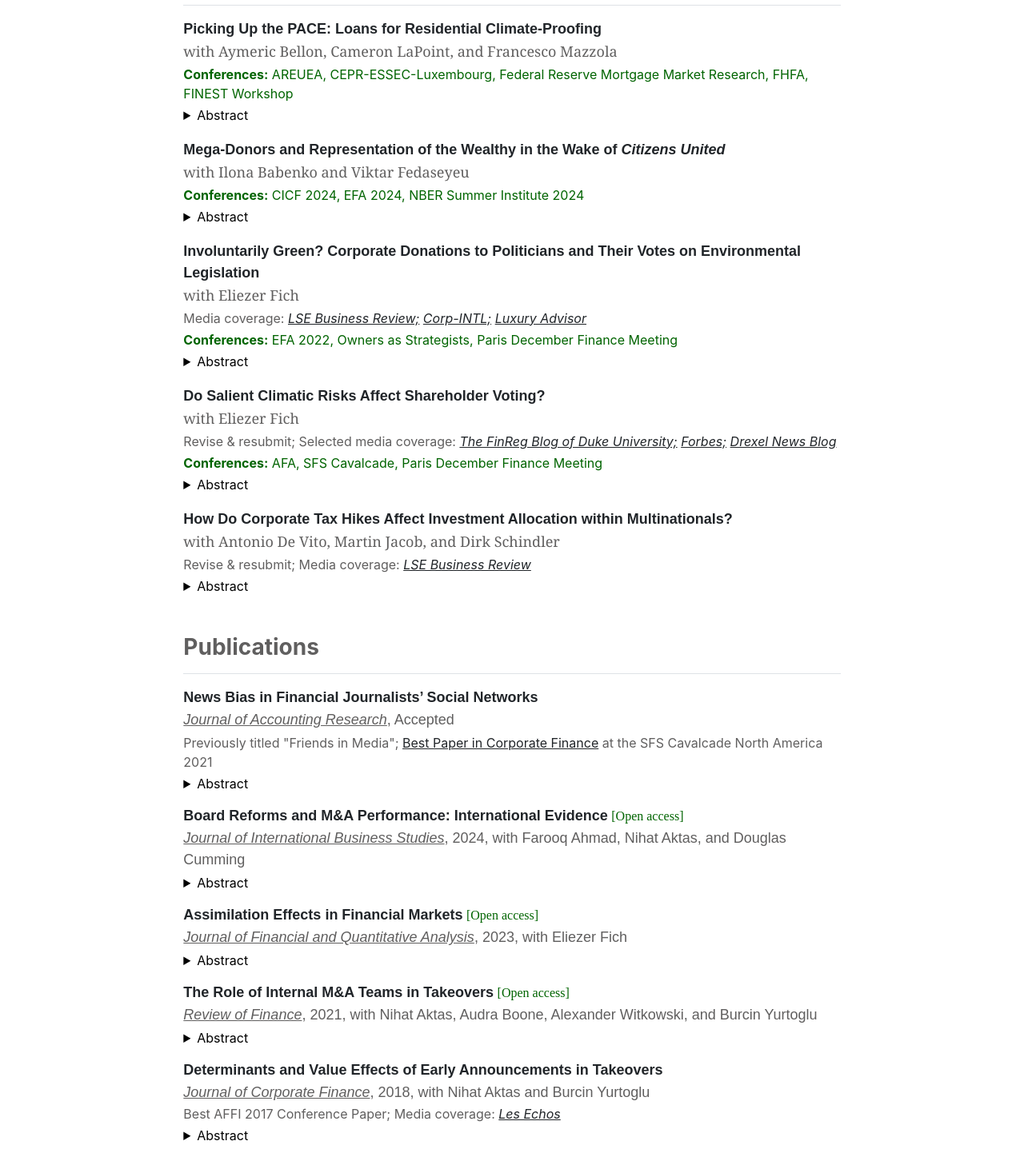
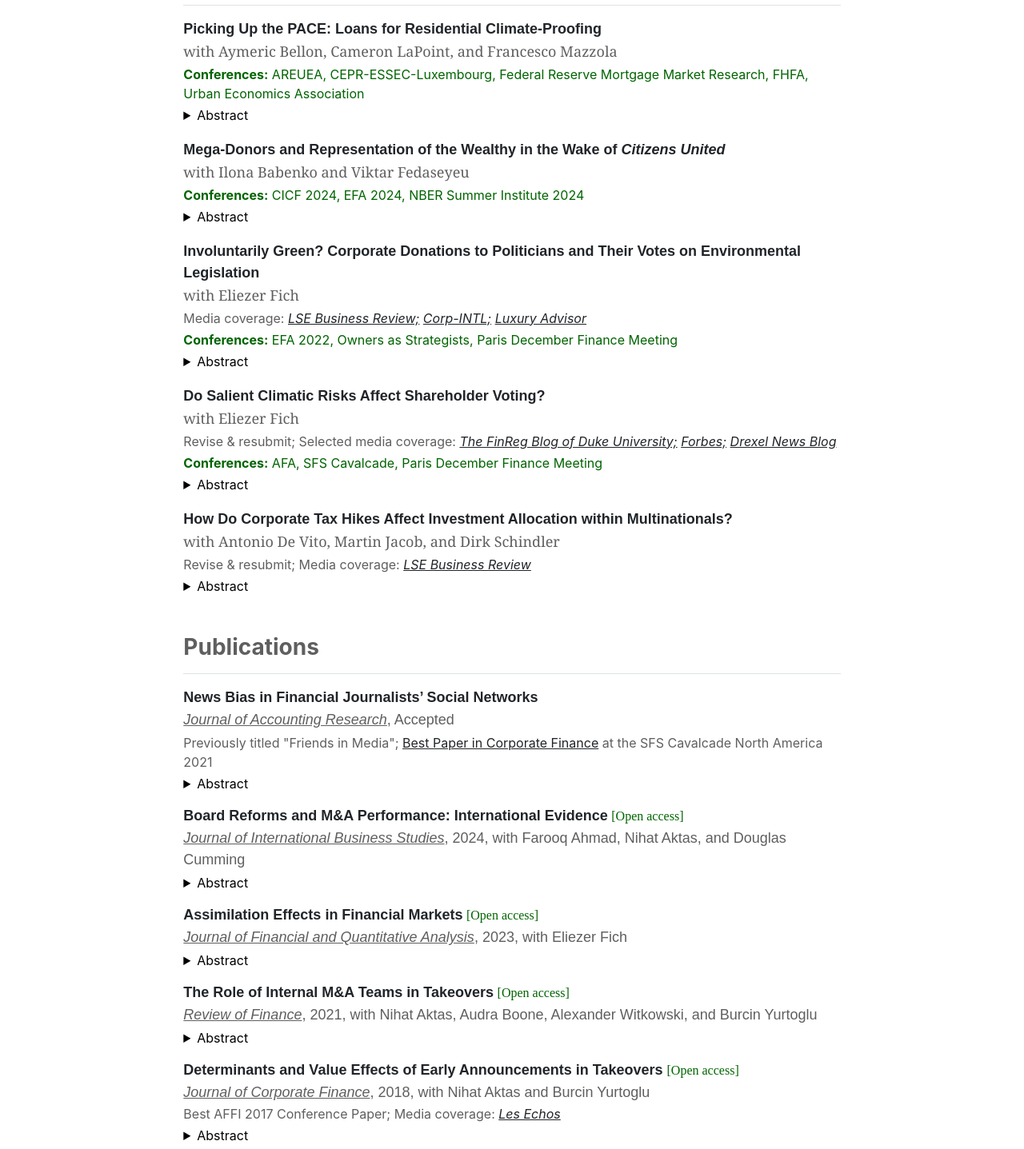
Before and after one commit to guosongxu/guosongxu.github.io, a Jekyll site: the page built from index.md, in a window 1280 px wide. Shown: the part 596-2033 px from the top of the page at 80% size. Built offline with Jekyll 4.4.1, drawn with Linux system fonts in a browser that asks for light colours.

Commit message:
Update home.html

```diff
--- a/_layouts/home.html
+++ b/_layouts/home.html
@@ -17,7 +17,7 @@
 
     <p style="font-family:arial, 'MS Sans Serif', arial;font-size:18px;margin-bottom:1px"><a rel="noreferrer noopener" aria-label=" (opens in a new tab)" href="https://papers.ssrn.com/sol3/papers.cfm?abstract_id=4800611" target="_blank" style="text-decoration:none;"><strong>Picking Up the PACE: Loans for Residential Climate-Proofing</strong></a></p>
     <p style="font-family:georgia;font-size:18px;margin-bottom:3px;color:#605F5F">with Aymeric Bellon, Cameron LaPoint, and Francesco Mazzola</p>
-    <p style="font-size:16px;margin-bottom:3px;color:#006400"><strong>Conferences:</strong> AREUEA, CEPR-ESSEC-Luxembourg, Federal Reserve Mortgage Market Research, FHFA, FINEST Workshop</p>
+    <p style="font-size:16px;margin-bottom:3px;color:#006400"><strong>Conferences:</strong> AREUEA, CEPR-ESSEC-Luxembourg, Federal Reserve Mortgage Market Research, FHFA, Urban Economics Association</p>
     <details>
       <summary>Abstract</summary>
       <p>
@@ -112,7 +112,7 @@
       </p>
     </details>
 
-    <p style="font-family:arial, 'MS Sans Serif', arial;font-size:18px;margin-bottom:1px;margin-top:15px"><strong><a href="https://papers.ssrn.com/sol3/papers.cfm?abstract_id=2874336" target="_blank" rel="noreferrer noopener" aria-label=" (opens in a new tab)" style="text-decoration:none;">Determinants and Value Effects of Early Announcements in Takeovers</a></strong></p>
+    <p style="font-family:arial, 'MS Sans Serif', arial;font-size:18px;margin-bottom:1px;margin-top:15px"><strong><a href="https://papers.ssrn.com/sol3/papers.cfm?abstract_id=2874336" target="_blank" rel="noreferrer noopener" aria-label=" (opens in a new tab)" style="text-decoration:none;">Determinants and Value Effects of Early Announcements in Takeovers</a></strong></span>&nbsp;<span style="font-family:bradley hand, cursive;font-size:16px"><a href="https://papers.ssrn.com/sol3/papers.cfm?abstract_id=2874336" target="_blank" rel="noreferrer noopener" aria-label=" (opens in a new tab)" style="text-decoration:none;color:#006400">[Open access]</a></span></p>
     <p style="font-family:arial;font-size:18px;margin-bottom:1px;color:#605F5F"><em><u>Journal of Corporate Finance</u></em>, 2018,  with Nihat Aktas and&nbsp;Burcin Yurtoglu </p>
     <p style="font-size:16px;margin-bottom:3px;color:#605F5F">Best AFFI 2017 Conference Paper;&nbsp;Media coverage:&nbsp;<em><a rel="noreferrer noopener" href="https://www.lesechos.fr/18/01/2017/LesEchos/22364-135-ECH_opa---quand-les-predateurs-rompent-la-loi-du-silence.htm" target="_blank">Les Echos</a>&nbsp;</em></p>
     <details>
```
